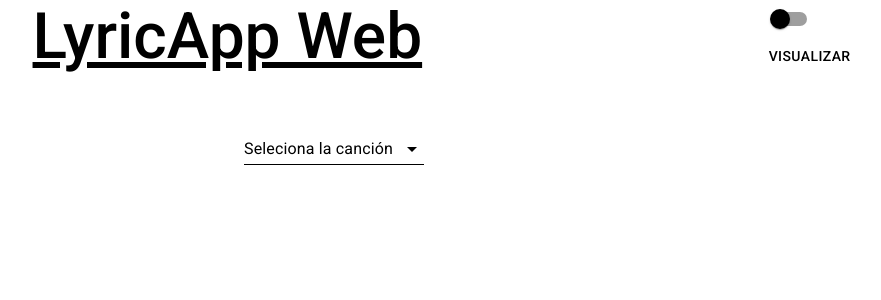
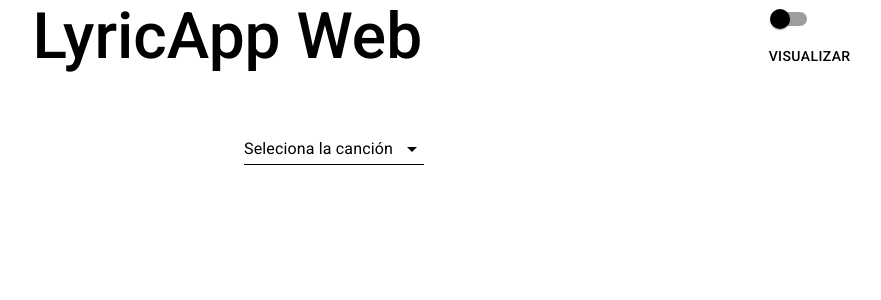
Before and after one commit to drincast/lyricappweb, a React (Create React App) app: page / in a window 1280 px wide. Shown: the top 300 px of the page, without its empty margins (306-1187 px from the left). Built offline with nearby package versions, Linux system fonts and the light colour scheme.

Commit message:
prueba de integracion con netlify

```diff
--- a/src/component/Header.js
+++ b/src/component/Header.js
@@ -7,7 +7,7 @@ const StlTypography = styled(({ ...other }) => <Typography { ...other } /> )({
     fontSize: '4em',
     fontWeight: '500',
     letterSpacing: 0,
-    textDecoration: 'underline'
+    // textDecoration: 'underline'
 });
 
 const Header = ({ title }) => {
```
